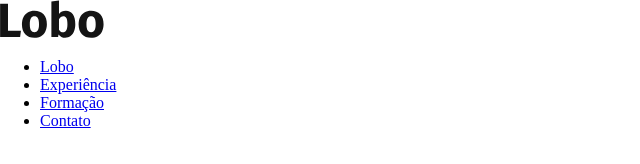
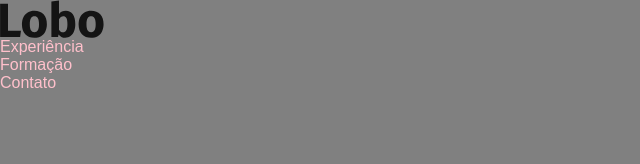
Before and after one commit to MahAzevedo/portfolio, a plain HTML site: page index.html in a window 1280 px wide. Shown: the whole page, without its empty margins (0-640 px from the left). Drawn offline with Linux system fonts and the light colour scheme.

Commit message:
new file: global, header; modified: html & css

```diff
--- /dev/null
+++ b/css/global.css
@@ -0,0 +1,31 @@
+body {
+    margin: 0px;
+    /* padding: 0px; */
+    background-color: gray;
+    color: #141414;
+    font-family: 'Fira-sans', Arial, sans-serif;
+}
+
+h1,
+h2,
+h3,
+p {
+    margin: 0px;
+}
+
+ul {
+    margin: 0px;
+    padding: 0px;
+    list-style: none;
+}
+
+a {
+    text-decoration: none;
+    color: pink;
+    /* text-transform: uppercase; */
+}
+
+img {
+    max-width: 100%;
+    display: block;
+}
--- a/css/style.css
+++ b/css/style.css
@@ -1,28 +1,2 @@
-body {
-    margin: 0px;
-    padding: 0px;
-}
-
-img {
-    /* width: 100%; */
-    /* display: block; */
-}
-
-.header {
-    /* display: grid; */
-    /* grid-template-columns: 1fr 1fr 1fr 1fr; */
-}
-
-.header-marca {
-    /* padding: 34px 50px; */
-}
-
-.nav {}
-
-.nav-links {}
-
-.nav-links-li {
-    /* list-style: none; */
-    /* display: flex; */
-    /* flex-direction: row; */
-}
+@import './global.css';
+@import './header.css';
--- a/index.html
+++ b/index.html
@@ -11,9 +11,8 @@
 <body>
     <header class="header">
         <img src="/img/marca.svg" alt="img marca">
-        <nav class="nav">
-            <ul class="nav-links-ul">
-                <li class="nav-links-li"><a href="/">Lobo</a></li>
+        <nav>
+            <ul class="header-menu-ul">
                 <li><a href="#experiência">Experiência</a></li>
                 <li><a href="#formação">Formação</a></li>
                 <li><a href="#contato">Contato</a></li>
```
Also changed, not shown: css/header.css (added).
